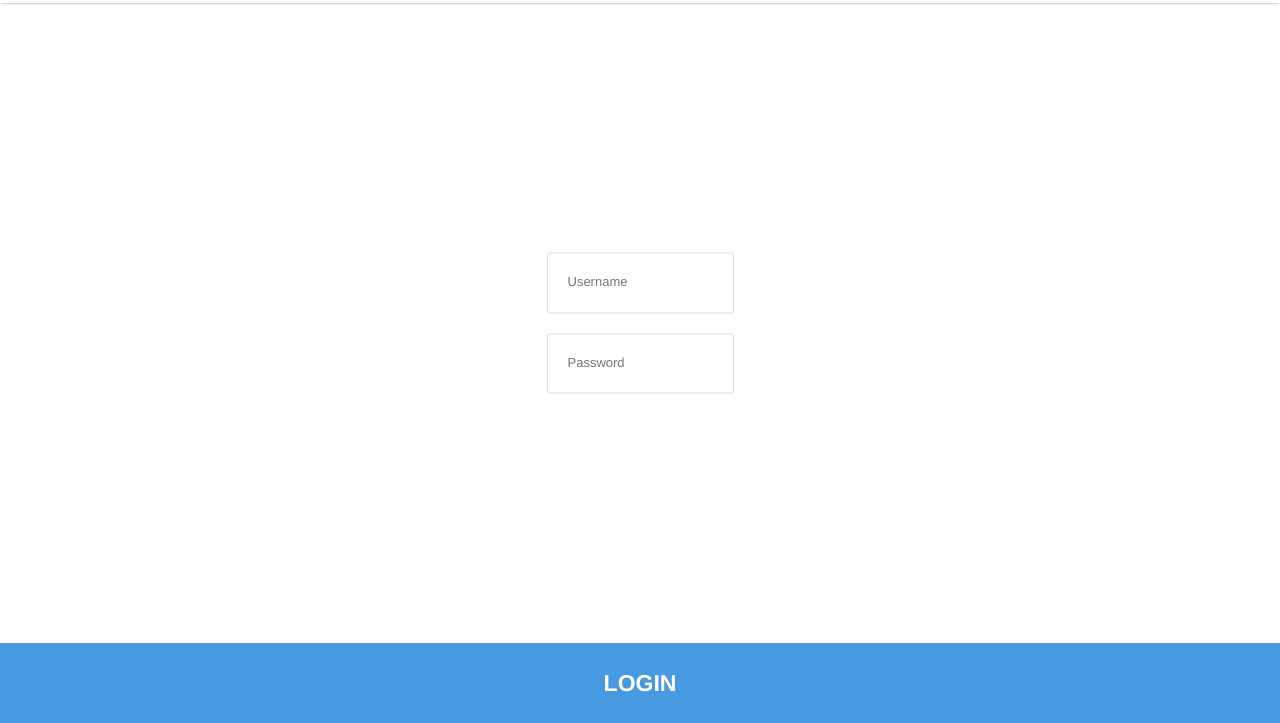
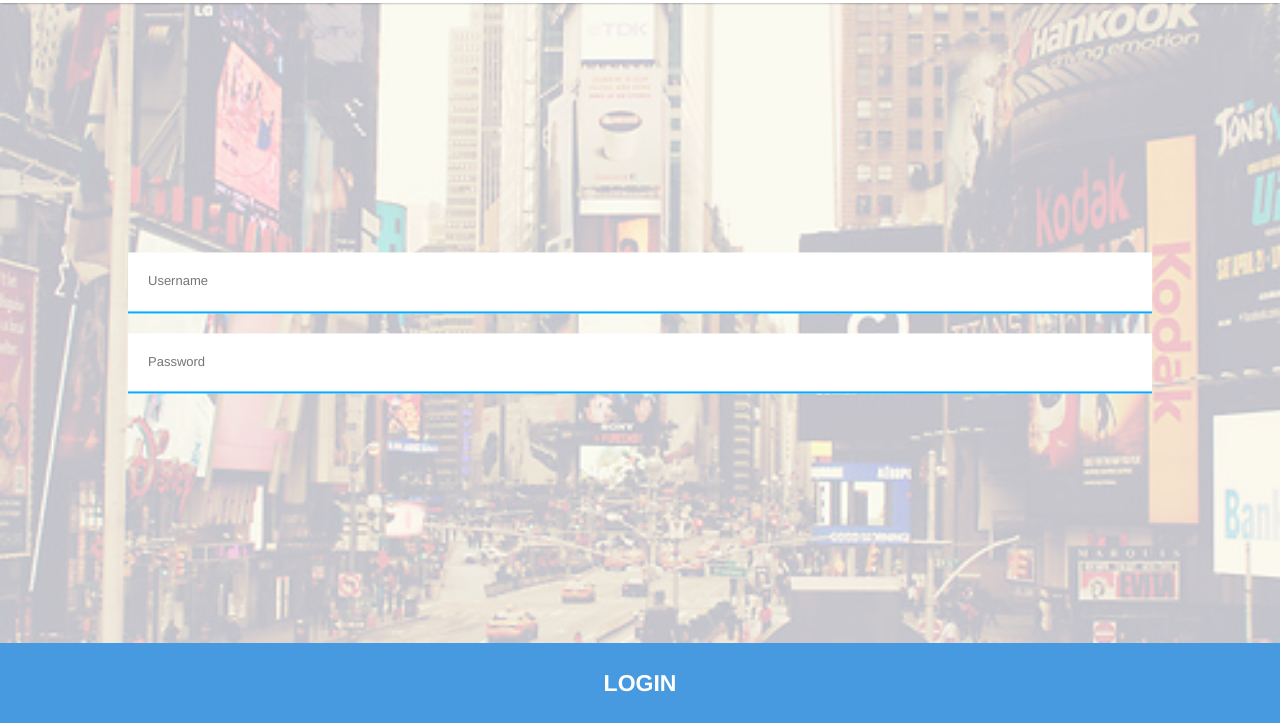
Before and after one commit to giolazzareschi/templaterjs, a website: page public/index.html in a window 1280 px wide. Shown: the part 77-800 px from the top of the page. Drawn offline with Linux system fonts and the light colour scheme; files that its build step writes are made by us from their sources.

Commit message:
Login background styling'

```diff
--- a/dev/js/screens/LoginScreen.js
+++ b/dev/js/screens/LoginScreen.js
@@ -16,11 +16,15 @@ var LoginScreen = Templater.extend({
 
 	template : `
 	<div class="login-screen">
-		<div class="row-login">
-			<input value="{{username}}" placeholder="Username" />
-		</div>
-		<div class="row-login">
-			<input type="password" value="{{password}}" placeholder="Password" />
+		<div class="login-screen-mask">
+			<div class="vcenter">
+			<div class="row-login">
+				<input value="{{username}}" placeholder="Username" />
+			</div>
+			<div class="row-login">
+				<input type="password" value="{{password}}" placeholder="Password" />
+			</div>
+			</div>
 		</div>
 	</div>
 	`
--- a/dev/styl/Login.styl
+++ b/dev/styl/Login.styl
@@ -1,21 +1,46 @@
 .login-screen
 	position: absolute
-	top: 50%
+	top: 0%
 	width: 100%
 	left: 0px
-	height: auto
+	height: 100%
 	align-items: center
-	transform: translateY(-50%)
 	displayflex: flex
 	displayflexdirection: column
+	background: url(../images/bglogin.jpg) no-repeat center center
+	background-size: 100% auto
+
+	.login-screen-mask
+		displayflex: flex
+		displayflexdirection: column
+		position: relative
+		width: 100%
+		height: 100%
+		align-items: center
+		background-color: rgba(255,255,255,.75)
+
+		.vcenter
+			displayflex: flex
+			displayflexdirection: column
+			align-items: center
+			width: 80%
+			top: 50%
+			position: relative
+			transform: translateY(-50%)
 
 	.row-login
 		padding: 10px 0px
+		width: 100%
 
 		input
 			padding: 20px
-			border-radius: 3px
-			border: 1px solid #ddd
+			border-bottom: 2px solid #00adff
+			width: 100%
+			outline: none
+			transition: border-bottom-color .25s ease
+
+			&:focus
+				border-bottom-color: #a537f9
 
 .login-screen-header
 	h1
```
Also changed, not shown: dev/grunt/styl.css, public/build/concat.js, public/build/min.css, public/images/bglogin.jpg (added).
